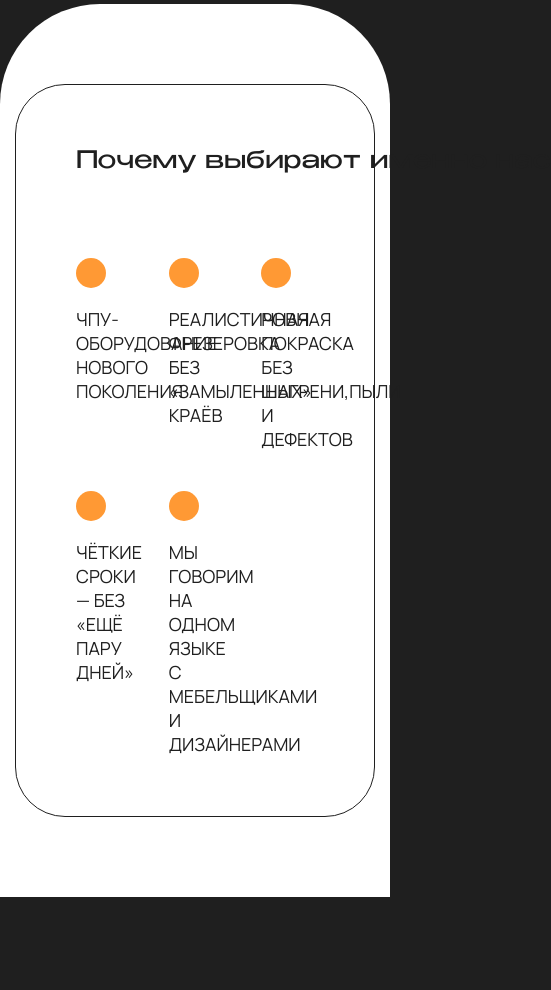
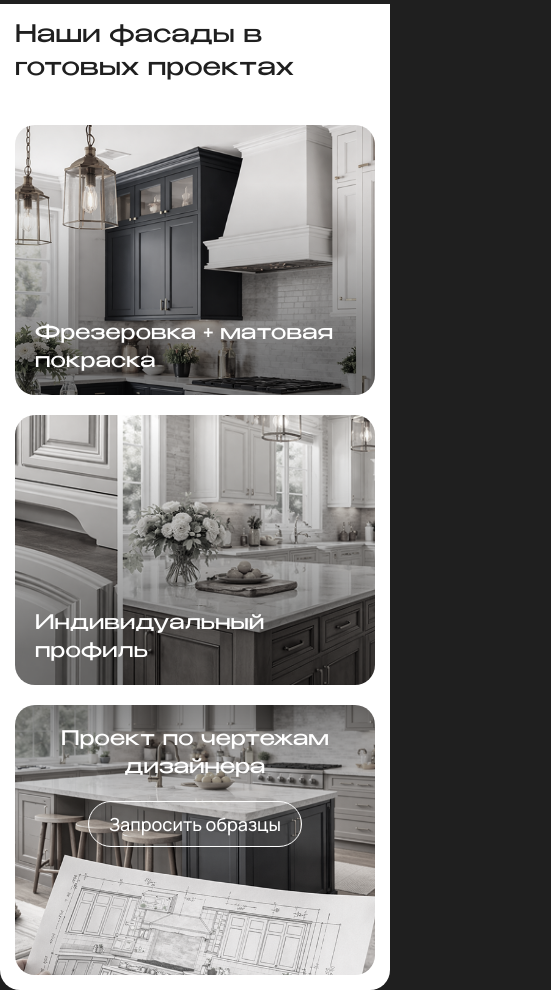
Before and after one commit to IsaRakhatbekov/facade_factory, a Next.js app: page / in a window 390 px wide. Shown: the part 6960-7950 px from the top of the page, 551 px wide, since content can reach past the window. Before the commit the page ends 7857 px from the top, so only its background shows below. Built offline with nearby package versions, Linux system fonts and the light colour scheme.

Commit message:
adaptive of ReadyProjects section

```diff
--- a/src/app/page.tsx
+++ b/src/app/page.tsx
@@ -3,7 +3,7 @@ import AboutUs from '../components/sections/AboutUs/AboutUs'
 import Hero from '../components/sections/Hero/Hero'
 import OurClients from '../components/sections/OurClients/OurClients'
 import Production from '../components/sections/Production/Production'
-import WhyWe from '../components/sections/WhyWe/WhyWe'
+import ReadyProjects from '../components/sections/ReadyProjects/ReadyProjects'
 import WorkProcess from '../components/sections/WorkProcess /WorkProcess'
 
 export default function Home() {
@@ -16,8 +16,8 @@ export default function Home() {
 				<OurClients />
 				<Production />
 				<WorkProcess />
-				<WhyWe />
-				{/* <ReadyProjects /> */}
+				{/* <WhyWe /> */}
+				<ReadyProjects />
 				{/* <SpecialConditions /> */}
 				{/* <Form /> */}
 			</main>
--- a/src/components/sections/ReadyProjects/ReadyProjects.module.scss
+++ b/src/components/sections/ReadyProjects/ReadyProjects.module.scss
@@ -58,13 +58,92 @@
 			display: flex;
 			align-items: flex-end;
 		}
+	}
+	.text {
+		font-family: $benzin;
+		font-weight: 400;
+		font-size: 32px;
+		letter-spacing: 0.01em;
+		color: $white;
+	}
+}
 
+@media (max-width: 991px) {
+	.ReadyProjects {
+		padding: 40px 0;
+		border-radius: 0 0 20px 20px;
+		.item {
+			padding: 30px;
+		}
 		.text {
-			font-family: $benzin;
-			font-weight: 400;
-			font-size: 32px;
-			letter-spacing: 0.01em;
-			color: $white;
+			font-size: 23px;
 		}
 	}
 }
+@media (max-width: 768px) {
+	.ReadyProjects {
+		.list {
+			grid-template-columns: 1fr 1fr;
+			grid-template-rows: 250px 250px;
+			gap: 20px;
+		}
+
+		.item {
+			padding: 20px;
+
+			&:nth-child(1) {
+				grid-column: 1 / 2;
+				grid-row: 1 / 2;
+			}
+			&:nth-child(3) {
+				grid-column: 2 / 3;
+				grid-row: 1 / 2;
+			}
+
+			&:nth-child(2) {
+				grid-column: 1 / 3;
+				grid-row: 2 / 3;
+			}
+		}
+
+		.text {
+			font-size: 18px;
+		}
+	}
+}
+
+@media (max-width: 600px) {
+	.ReadyProjects {
+		padding: 15px 0;
+		.list {
+			grid-template-columns: 1fr; // одна колонка
+			grid-template-rows: repeat(3, auto); // три строки
+		}
+
+		.item {
+			width: 100%;
+			height: 270px;
+			margin: 0 auto;
+			&:nth-child(1) {
+				grid-column: 1 / 2;
+				grid-row: 1 / 2;
+			}
+
+			&:nth-child(2) {
+				grid-column: 1 / 2;
+				grid-row: 3 / 4;
+			}
+
+			&:nth-child(3) {
+				grid-column: 1 / 2;
+				grid-row: 2 / 3;
+			}
+		}
+
+		.text {
+			font-weight: 400;
+			font-size: 20px;
+			letter-spacing: 0.01em;
+		}
+	}
+}
```
